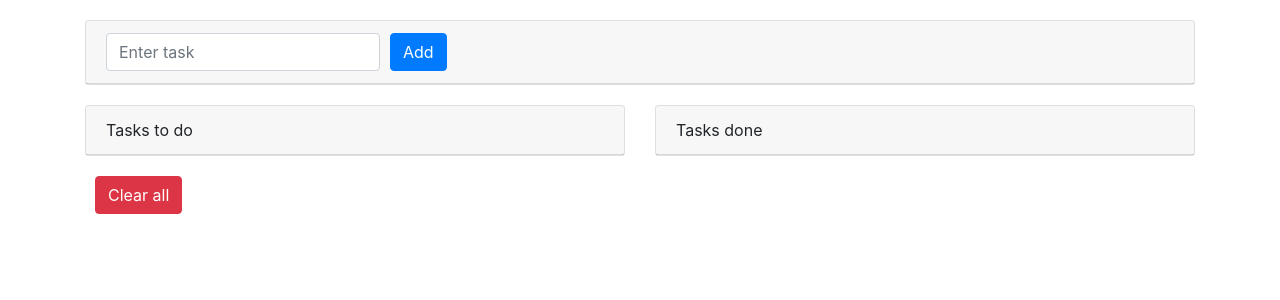
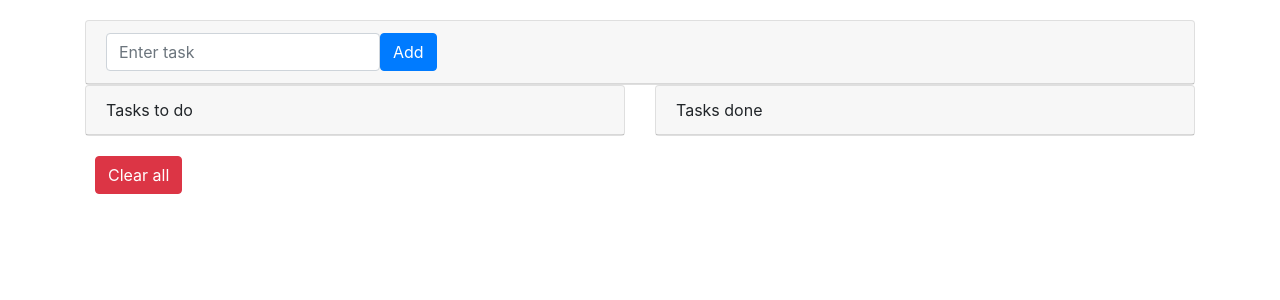
Before and after one commit to dariusz75/angular6-to-do-list, an Angular app: page / in a window 1280 px wide. Shown: the top 300 px of the page. Built offline with nearby package versions, Linux system fonts and the light colour scheme; what angular-font-awesome would draw is missing.

Commit message:
add task component working

```diff
--- a/src/app/add-task/add-task.component.html
+++ b/src/app/add-task/add-task.component.html
@@ -1,3 +1,13 @@
-<p>
-  add-task works!
-</p>
+<div class="row">
+  <div class="col-sm-12">
+    <div class="card">
+      <div class="card-header">
+        <div class="form-inline">
+          <input class="form-control" [(ngModel)]="newTask" placeholder="Enter task">
+          <button class="btn btn-primary add" (click)="add()" data-toggle="tooltip" data-placement="top" title="Tooltip on top">Add</button>
+        </div>
+      </div>
+    </div>
+
+  </div>
+</div>
--- a/src/app/add-task/add-task.component.ts
+++ b/src/app/add-task/add-task.component.ts
@@ -1,4 +1,4 @@
-import { Component, OnInit } from '@angular/core';
+import { Component, OnInit, Output, EventEmitter } from '@angular/core';
 
 @Component({
   selector: 'app-add-task',
@@ -7,9 +7,18 @@ import { Component, OnInit } from '@angular/core';
 })
 export class AddTaskComponent implements OnInit {
 
+  newTask: string;
+  @Output()
+  emitTask = new EventEmitter<string>();
+
   constructor() { }
 
   ngOnInit() {
   }
 
+  add() {
+    this.emitTask.emit(this.newTask);
+    this.newTask = '';
+  }
+
 }
--- a/src/app/app.component.html
+++ b/src/app/app.component.html
@@ -1,17 +1,5 @@
 <div class="container">
-  <div class="row">
-    <div class="col-sm-12">
-      <div class="card">
-        <div class="card-header">
-          <div class="form-inline">
-            <input class="form-control" [(ngModel)]="newTask" placeholder="Enter task">
-            <button class="btn btn-primary add" (click)="add()" data-toggle="tooltip" data-placement="top" title="Tooltip on top">Add</button>
-          </div>
-        </div>
-      </div>
-
-    </div>
-  </div>
+  <app-add-task (emitTask)='add($event)'></app-add-task>
   <div class="row">
     <div class="col-lg-6">
       <div class="card">
--- a/src/app/app.component.ts
+++ b/src/app/app.component.ts
@@ -7,14 +7,12 @@ import { Component } from '@angular/core';
 })
 export class AppComponent {
 
-  newTask: string;
   tasksList: Array<string> = [];
   doneTask: string;
   doneList: Array<string> = [];
 
-  add() {
-    this.tasksList.push(this.newTask);
-    this.newTask = '';
+  add(task: string) {
+    this.tasksList.push(task);
   }
 
   remove(task) {
```
